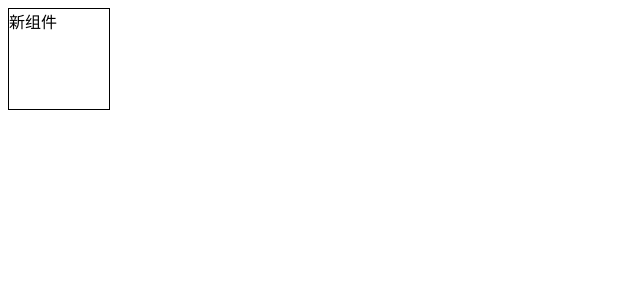
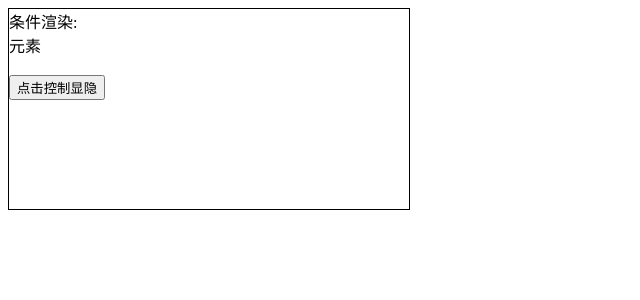
Before and after one commit to SpaceManCW/react-learning, a React (Create React App) app: page / in a window 1280 px wide. Shown: the top 300 px of the page, without its empty margins (0-640 px from the left). Built offline with nearby package versions, Linux system fonts and the light colour scheme.

Commit message:
条件渲染

```diff
--- a/src/component/test.jsx
+++ b/src/component/test.jsx
@@ -1,9 +1,18 @@
-import React from 'react'
+import React,{useState} from 'react'
 import  '../style/test.css'
 const Test = () => {
+    const [show,setshow] = useState(true)
+    const loadDate = () => {
+        return show ? (<div>元素</div>) : null
+    }
+    const fun = () => {
+        setshow(!show)
+    }
     return (
         <div className='box'>
-            新组件
+            条件渲染:{loadDate()}
+            <br />
+            <button onClick={fun}>点击控制显隐</button>
         </div>
     )
 }
--- a/src/style/test.css
+++ b/src/style/test.css
@@ -1,5 +1,5 @@
 .box {
-    width: 100px;
-    height: 100px;
+    width: 400px;
+    height: 200px;
     border: 1px solid black;
 }
```
Also changed, not shown: 1 other file (tests, documents, lock files or other folders).
